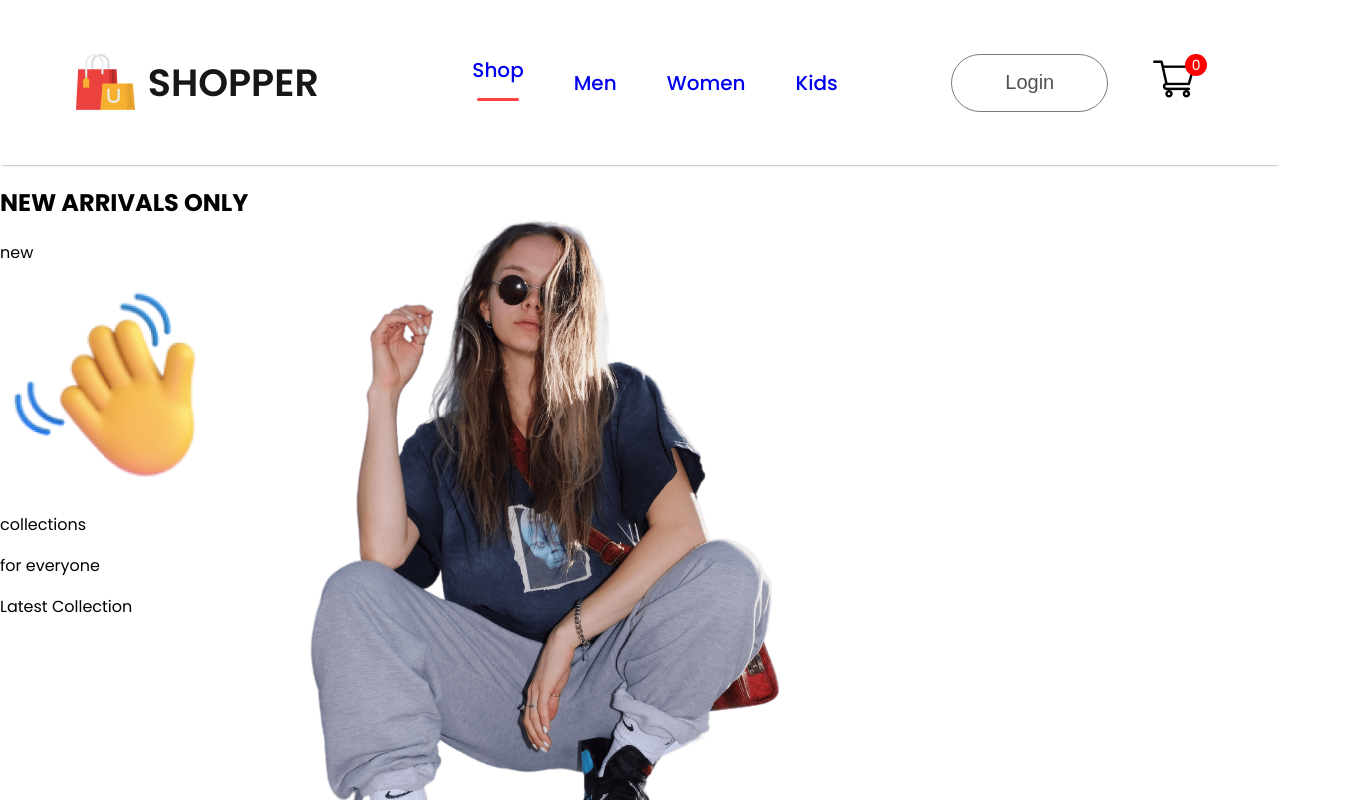
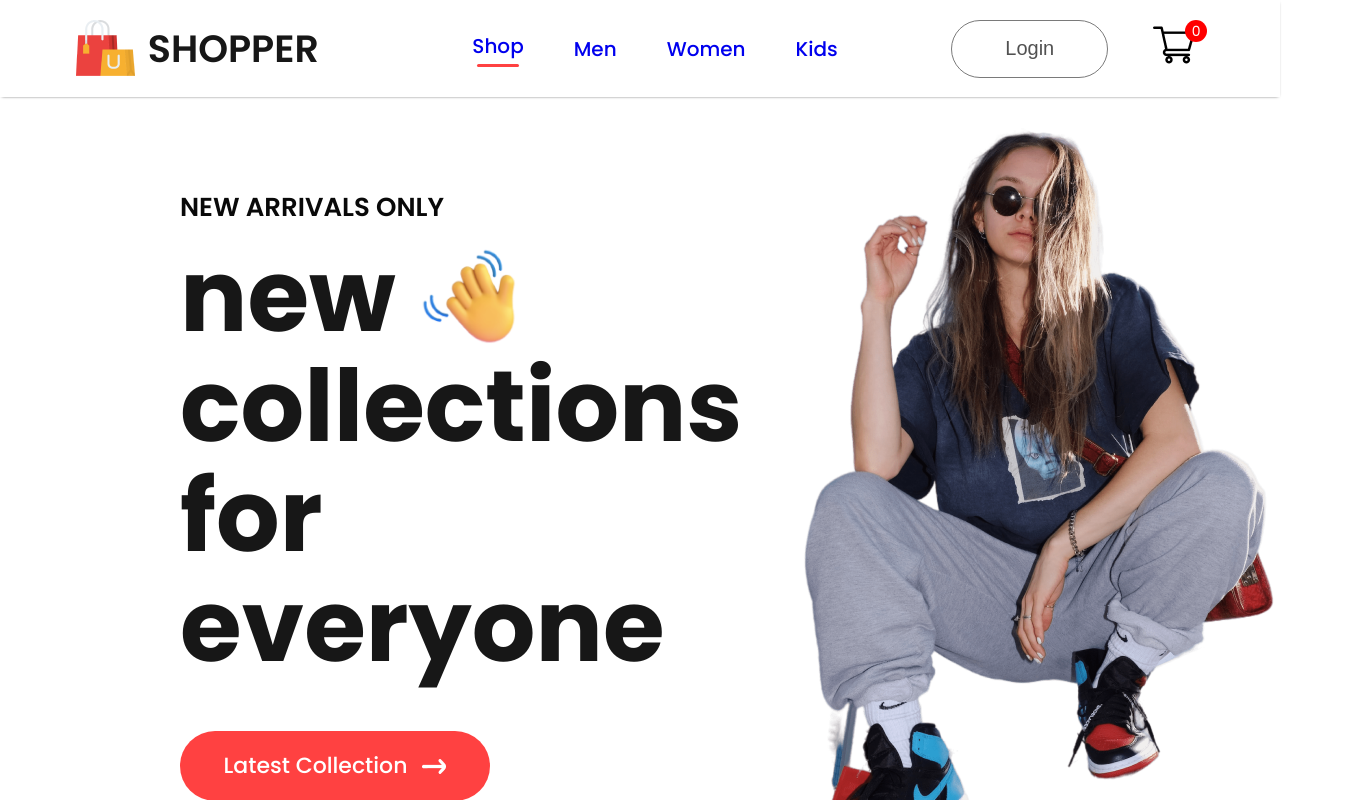
Before and after one commit to SanjithaDilshan/E-Commerce-Website, a React (Create React App) app: page / in a window 1280 px wide. Shown: the top 800 px of the page, 1355 px wide, since content can reach past the window. Built offline with nearby package versions, Linux system fonts and the light colour scheme.

Commit message:
Updated Hero section

```diff
--- a/src/Components/Hero/Hero.css
+++ b/src/Components/Hero/Hero.css
@@ -3,3 +3,50 @@
   background: linear-gradient(180dg, #fde1ff, #e1ffea22 60%);
   display: flex;
 }
+.hero-left {
+  flex: 1;
+  display: flex;
+  flex-direction: column;
+  justify-content: center;
+  gap: 20px;
+  padding-left: 180px;
+  line-height: 1.1;
+}
+.hero-left h2 {
+  color: #090909;
+  font-size: 26px;
+  font-weight: 600;
+}
+.hero-left p {
+  color: #171717;
+  font-size: 100px;
+  font-weight: 700;
+}
+.hero-hand-icon {
+  display: flex;
+  align-items: center;
+  gap: 20px;
+}
+.hero-hand-icon img {
+  width: 105px;
+}
+.hero-latest-btn {
+  display: flex;
+  justify-content: center;
+  align-items: center;
+  gap: 15px;
+  width: 310px;
+  height: 70px;
+  border-radius: 75px;
+  margin-top: 30px;
+  background: #ff4141;
+  color: white;
+  font-size: 22px;
+  font-weight: 500;
+}
+.hero-right {
+  flex: 1;
+  display: flex;
+  align-items: center;
+  justify-content: center;
+}
--- a/src/index.css
+++ b/src/index.css
@@ -1,3 +1,6 @@
+* {
+  margin: 0;
+}
 body {
   margin: 0;
   font-family: -apple-system, BlinkMacSystemFont, "Segoe UI", "Roboto", "Oxygen",
```
